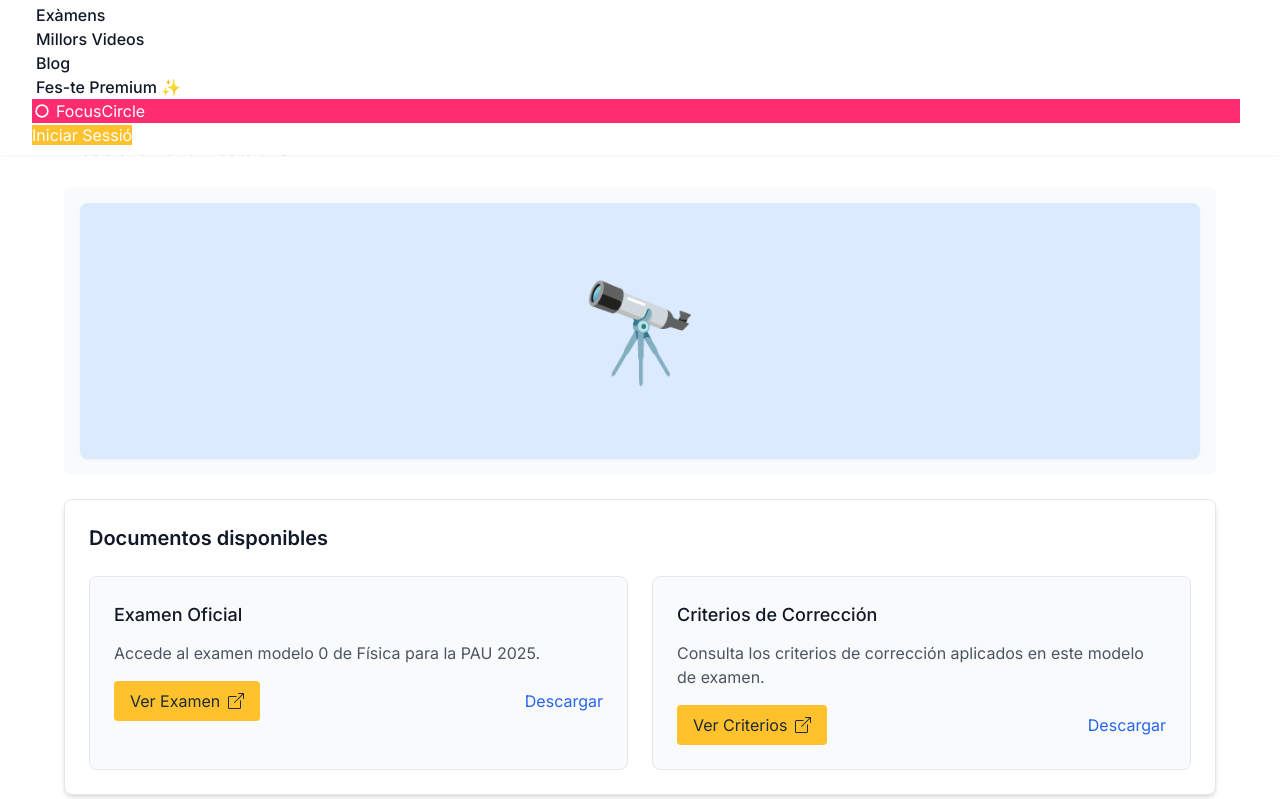
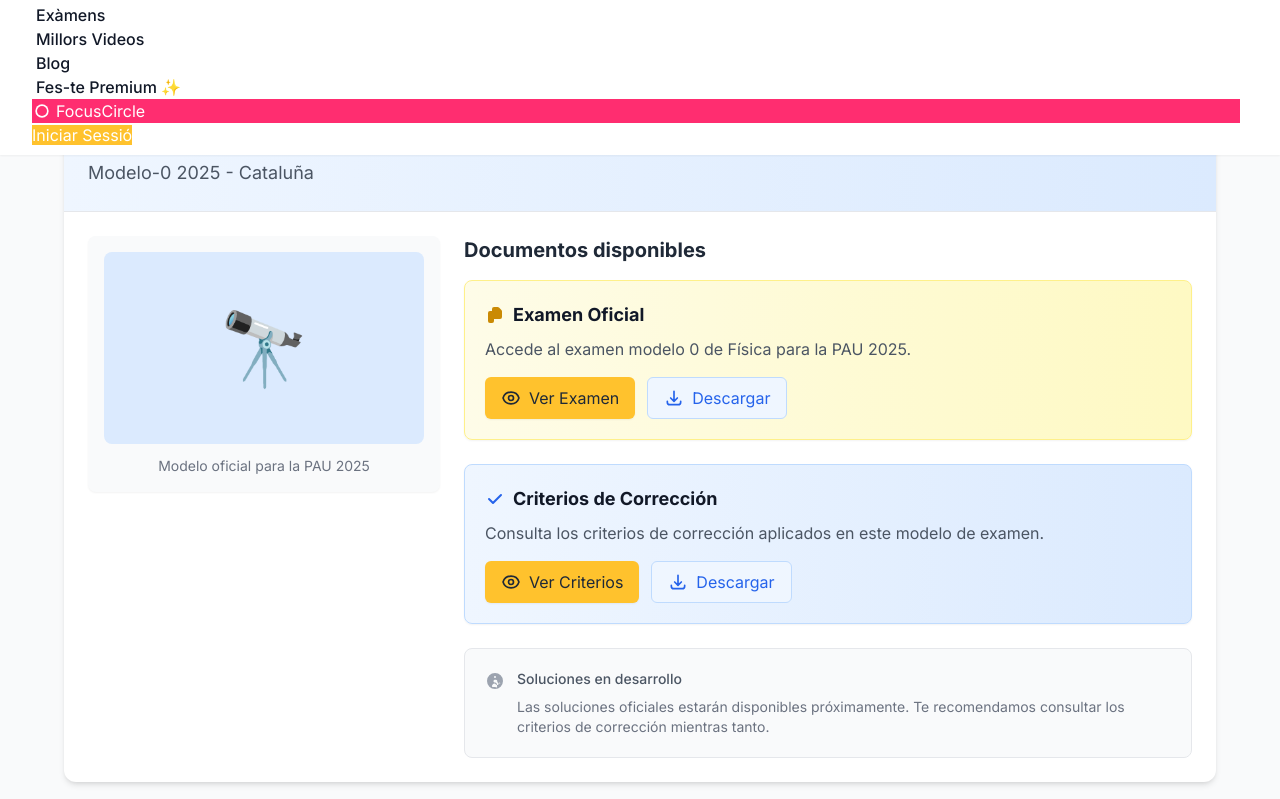
Before and after one commit to Ikerlopez13/selectivicat-clean, a Next.js app: page /examenes in a window 1280 px wide. Shown: the part 281-1080 px from the top of the page. Built offline with nearby package versions, Linux system fonts and the light colour scheme.

Commit message:
Rediseñar la página de exámenes con una interfaz moderna y mejor organizada

```diff
--- a/src/app/examenes/page.tsx
+++ b/src/app/examenes/page.tsx
@@ -1,6 +1,6 @@
 "use client";
 
-import { useState } from 'react';
+import React, { useState } from 'react';
 import NavbarMain from '@/components/NavbarMain';
 import FooterMain from '@/components/FooterMain';
 import { examenes, Examen, getExamenesByAsignatura } from '@/data/examenes';
@@ -64,126 +64,230 @@ export default function ExamenesPage() {
       </div>
 
       {/* Contenido principal */}
-      <div className="py-12 px-4 md:px-8 bg-white flex-grow">
+      <div className="py-12 px-4 md:px-8 bg-gray-50 flex-grow">
         <div className="container mx-auto max-w-6xl">
           {/* Examen destacado - Física Modelo 0 */}
-          <div className="mb-12">
-            <div className="flex flex-col md:flex-row md:justify-between md:items-center gap-4 mb-6">
+          <div className="bg-white rounded-xl shadow-md overflow-hidden mb-12">
+            <div className="bg-gradient-to-r from-blue-50 to-blue-100 p-6 border-b">
+              <div className="flex flex-col md:flex-row md:justify-between md:items-center gap-4">
                 <div>
-                <h2 className="text-3xl font-bold">{fisicaExamen.titulo}</h2>
+                  <h2 className="text-3xl font-bold text-gray-800">{fisicaExamen.titulo}</h2>
                   <p className="text-gray-600 text-lg">
                     {fisicaExamen.convocatoria.charAt(0).toUpperCase() + fisicaExamen.convocatoria.slice(1)} {fisicaExamen.año} - {fisicaExamen.comunidadAutonoma}
                   </p>
                 </div>
               </div>
+            </div>
 
-            {/* Vista previa del PDF */}
-            <div className="bg-gray-50 p-4 rounded-lg mb-6">
-              <div className="flex justify-center">
-                <div className="flex items-center justify-center w-full h-64 bg-blue-100 rounded-lg shadow-sm">
-                  <span className="text-8xl">🔭</span>
+            {/* Vista previa del PDF y documentos */}
+            <div className="p-6">
+              <div className="grid grid-cols-1 md:grid-cols-3 gap-6">
+                {/* Columna izquierda: Vista previa */}
+                <div className="md:col-span-1">
+                  <div className="bg-gray-50 p-4 rounded-lg shadow-sm mb-4">
+                    <div className="flex flex-col items-center">
+                      <div className="flex items-center justify-center w-full h-48 bg-blue-100 rounded-lg">
+                        <span className="text-7xl">🔭</span>
+                      </div>
+                      <p className="mt-3 text-sm text-gray-500 text-center">
+                        Modelo oficial para la PAU 2025
+                      </p>
                     </div>
                   </div>
                 </div>
 
-            {/* Enlaces a los PDFs */}
-            <div className="bg-white border border-gray-200 rounded-lg shadow-md overflow-hidden">
-              <div className="p-6">
-                <h3 className="text-xl font-semibold mb-6">Documentos disponibles</h3>
+                {/* Columna derecha: Documentos */}
+                <div className="md:col-span-2">
+                  <h3 className="text-xl font-bold mb-4 text-gray-800">Documentos disponibles</h3>
 
-                <div className="grid grid-cols-1 md:grid-cols-2 gap-6">
+                  <div className="space-y-6">
                     {/* Tarjeta del Examen */}
-                  <div className="bg-gray-50 p-6 rounded-lg border border-gray-200 hover:shadow-md transition-shadow">
-                    <h4 className="text-lg font-medium mb-3">Examen Oficial</h4>
+                    <div className="bg-gradient-to-r from-yellow-50 to-yellow-100 p-5 rounded-lg border border-yellow-200 shadow-sm">
+                      <h4 className="text-lg font-bold mb-2 flex items-center">
+                        <svg xmlns="http://www.w3.org/2000/svg" className="h-5 w-5 mr-2 text-yellow-600" viewBox="0 0 20 20" fill="currentColor">
+                          <path d="M9 2a2 2 0 00-2 2v8a2 2 0 002 2h6a2 2 0 002-2V6.414A2 2 0 0016.414 5L14 2.586A2 2 0 0012.586 2H9z" />
+                          <path d="M3 8a2 2 0 012-2h2a2 2 0 012 2v8a2 2 0 01-2 2H5a2 2 0 01-2-2V8z" />
+                        </svg>
+                        Examen Oficial
+                      </h4>
                       <p className="text-gray-600 mb-4">
                         Accede al examen modelo 0 de Física para la PAU 2025.
                       </p>
-                    <div className="flex justify-between items-center">
+                      <div className="flex flex-wrap gap-3">
                         <a
                           href={fisicaExamen.rutaExamen}
                           target="_blank"
                           rel="noopener noreferrer"
-                        className="bg-selectivi-yellow text-gray-800 px-4 py-2 rounded hover:bg-opacity-80 transition-colors flex items-center"
+                          className="bg-selectivi-yellow text-gray-800 px-4 py-2 rounded-md hover:bg-opacity-80 transition-colors flex items-center shadow-sm"
+                          onClick={(e) => {
+                            if (!fisicaExamen.isExternalUrl) {
+                              e.preventDefault();
+                              window.open(fisicaExamen.rutaExamen, '_blank');
+                            }
+                          }}
                         >
-                        <span className="mr-2">Ver Examen</span>
-                        <svg xmlns="http://www.w3.org/2000/svg" width="16" height="16" fill="currentColor" viewBox="0 0 16 16">
-                          <path fillRule="evenodd" d="M8.636 3.5a.5.5 0 0 0-.5-.5H1.5A1.5 1.5 0 0 0 0 4.5v10A1.5 1.5 0 0 0 1.5 16h10a1.5 1.5 0 0 0 1.5-1.5V7.864a.5.5 0 0 0-1 0V14.5a.5.5 0 0 1-.5.5h-10a.5.5 0 0 1-.5-.5v-10a.5.5 0 0 1 .5-.5h6.636a.5.5 0 0 0 .5-.5z"/>
-                          <path fillRule="evenodd" d="M16 .5a.5.5 0 0 0-.5-.5h-5a.5.5 0 0 0 0 1h3.793L6.146 9.146a.5.5 0 1 0 .708.708L15 1.707V5.5a.5.5 0 0 0 1 0v-5z"/>
+                          <svg xmlns="http://www.w3.org/2000/svg" className="h-5 w-5 mr-2" fill="none" viewBox="0 0 24 24" stroke="currentColor">
+                            <path strokeLinecap="round" strokeLinejoin="round" strokeWidth={2} d="M15 12a3 3 0 11-6 0 3 3 0 016 0z" />
+                            <path strokeLinecap="round" strokeLinejoin="round" strokeWidth={2} d="M2.458 12C3.732 7.943 7.523 5 12 5c4.478 0 8.268 2.943 9.542 7-1.274 4.057-5.064 7-9.542 7-4.477 0-8.268-2.943-9.542-7z" />
                           </svg>
+                          Ver Examen
                         </a>
                         <a
                           href={fisicaExamen.rutaExamen}
-                        download
-                        className="text-blue-600 hover:underline flex items-center"
+                          download="fisica_modelo0_pau2025.pdf"
+                          className="text-blue-600 bg-blue-50 hover:bg-blue-100 px-4 py-2 rounded-md transition-colors flex items-center border border-blue-200"
+                          onClick={(e) => {
+                            if (!fisicaExamen.isExternalUrl) {
+                              const link = document.createElement('a');
+                              link.href = fisicaExamen.rutaExamen;
+                              link.download = "fisica_modelo0_pau2025.pdf";
+                              document.body.appendChild(link);
+                              link.click();
+                              document.body.removeChild(link);
+                              e.preventDefault();
+                            }
+                          }}
                         >
+                          <svg xmlns="http://www.w3.org/2000/svg" className="h-5 w-5 mr-2" fill="none" viewBox="0 0 24 24" stroke="currentColor">
+                            <path strokeLinecap="round" strokeLinejoin="round" strokeWidth={2} d="M4 16v1a3 3 0 003 3h10a3 3 0 003-3v-1m-4-4l-4 4m0 0l-4-4m4 4V4" />
+                          </svg>
                           Descargar
                         </a>
                       </div>
                     </div>
 
-                  {/* Tarjeta de la Solución (solo si hay solución disponible) */}
-                  {fisicaExamen.rutaSolucion && fisicaExamen.rutaSolucion !== "" && (
-                    <div className="bg-gray-50 p-6 rounded-lg border border-gray-200 hover:shadow-md transition-shadow">
-                      <h4 className="text-lg font-medium mb-3">Solución Oficial</h4>
+                    {/* Tarjeta de los Criterios de Corrección (solo si hay disponibles) */}
+                    {fisicaExamen.rutaCorreccion && fisicaExamen.rutaCorreccion !== "" && (
+                      <div className="bg-gradient-to-r from-blue-50 to-blue-100 p-5 rounded-lg border border-blue-200 shadow-sm">
+                        <h4 className="text-lg font-bold mb-2 flex items-center">
+                          <svg xmlns="http://www.w3.org/2000/svg" className="h-5 w-5 mr-2 text-blue-600" viewBox="0 0 20 20" fill="currentColor">
+                            <path fillRule="evenodd" d="M16.707 5.293a1 1 0 010 1.414l-8 8a1 1 0 01-1.414 0l-4-4a1 1 0 011.414-1.414L8 12.586l7.293-7.293a1 1 0 011.414 0z" clipRule="evenodd" />
+                          </svg>
+                          Criterios de Corrección
+                        </h4>
                         <p className="text-gray-600 mb-4">
-                        Accede a la solución oficial del examen para comprobar tus respuestas.
+                          Consulta los criterios de corrección aplicados en este modelo de examen.
                         </p>
-                      <div className="flex justify-between items-center">
+                        <div className="flex flex-wrap gap-3">
                           <a
-                          href={fisicaExamen.rutaSolucion}
+                            href={fisicaExamen.rutaCorreccion}
                             target="_blank"
                             rel="noopener noreferrer"
-                          className="bg-selectivi-yellow text-gray-800 px-4 py-2 rounded hover:bg-opacity-80 transition-colors flex items-center"
+                            className="bg-selectivi-yellow text-gray-800 px-4 py-2 rounded-md hover:bg-opacity-80 transition-colors flex items-center shadow-sm"
+                            onClick={(e) => {
+                              if (!fisicaExamen.isExternalUrl && fisicaExamen.rutaCorreccion) {
+                                e.preventDefault();
+                                window.open(fisicaExamen.rutaCorreccion, '_blank');
+                              }
+                            }}
                           >
-                          <span className="mr-2">Ver Solución</span>
-                          <svg xmlns="http://www.w3.org/2000/svg" width="16" height="16" fill="currentColor" viewBox="0 0 16 16">
-                            <path fillRule="evenodd" d="M8.636 3.5a.5.5 0 0 0-.5-.5H1.5A1.5 1.5 0 0 0 0 4.5v10A1.5 1.5 0 0 0 1.5 16h10a1.5 1.5 0 0 0 1.5-1.5V7.864a.5.5 0 0 0-1 0V14.5a.5.5 0 0 1-.5.5h-10a.5.5 0 0 1-.5-.5v-10a.5.5 0 0 1 .5-.5h6.636a.5.5 0 0 0 .5-.5z"/>
-                            <path fillRule="evenodd" d="M16 .5a.5.5 0 0 0-.5-.5h-5a.5.5 0 0 0 0 1h3.793L6.146 9.146a.5.5 0 1 0 .708.708L15 1.707V5.5a.5.5 0 0 0 1 0v-5z"/>
+                            <svg xmlns="http://www.w3.org/2000/svg" className="h-5 w-5 mr-2" fill="none" viewBox="0 0 24 24" stroke="currentColor">
+                              <path strokeLinecap="round" strokeLinejoin="round" strokeWidth={2} d="M15 12a3 3 0 11-6 0 3 3 0 016 0z" />
+                              <path strokeLinecap="round" strokeLinejoin="round" strokeWidth={2} d="M2.458 12C3.732 7.943 7.523 5 12 5c4.478 0 8.268 2.943 9.542 7-1.274 4.057-5.064 7-9.542 7-4.477 0-8.268-2.943-9.542-7z" />
                             </svg>
+                            Ver Criterios
                           </a>
                           <a
-                          href={fisicaExamen.rutaSolucion}
-                          download
-                          className="text-blue-600 hover:underline flex items-center"
+                            href={fisicaExamen.rutaCorreccion}
+                            download="fisica_modelo0_pau2025_criterios.pdf"
+                            className="text-blue-600 bg-blue-50 hover:bg-blue-100 px-4 py-2 rounded-md transition-colors flex items-center border border-blue-200"
+                            onClick={(e) => {
+                              if (!fisicaExamen.isExternalUrl && fisicaExamen.rutaCorreccion) {
+                                const link = document.createElement('a');
+                                link.href = fisicaExamen.rutaCorreccion;
+                                link.download = "fisica_modelo0_pau2025_criterios.pdf";
+                                document.body.appendChild(link);
+                                link.click();
+                                document.body.removeChild(link);
+                                e.preventDefault();
+                              }
+                            }}
                           >
+                            <svg xmlns="http://www.w3.org/2000/svg" className="h-5 w-5 mr-2" fill="none" viewBox="0 0 24 24" stroke="currentColor">
+                              <path strokeLinecap="round" strokeLinejoin="round" strokeWidth={2} d="M4 16v1a3 3 0 003 3h10a3 3 0 003-3v-1m-4-4l-4 4m0 0l-4-4m4 4V4" />
+                            </svg>
                             Descargar
                           </a>
                         </div>
                       </div>
                     )}
 
-                  {/* Tarjeta de la Corrección (siempre incluida, puede ser próximamente) */}
-                  <div className="bg-gray-50 p-6 rounded-lg border border-gray-200 hover:shadow-md transition-shadow">
-                    <h4 className="text-lg font-medium mb-3">Criterios de Corrección</h4>
+                    {/* Tarjeta de Solución (oculta ya que no hay solución disponible) */}
+                    {fisicaExamen.rutaSolucion && fisicaExamen.rutaSolucion !== "" && (
+                      <div className="bg-gradient-to-r from-green-50 to-green-100 p-5 rounded-lg border border-green-200 shadow-sm">
+                        <h4 className="text-lg font-bold mb-2 flex items-center">
+                          <svg xmlns="http://www.w3.org/2000/svg" className="h-5 w-5 mr-2 text-green-600" viewBox="0 0 20 20" fill="currentColor">
+                            <path fillRule="evenodd" d="M10 18a8 8 0 100-16 8 8 0 000 16zm3.707-9.293a1 1 0 00-1.414-1.414L9 10.586 7.707 9.293a1 1 0 00-1.414 1.414l2 2a1 1 0 001.414 0l4-4z" clipRule="evenodd" />
+                          </svg>
+                          Solución Oficial
+                        </h4>
                         <p className="text-gray-600 mb-4">
-                      Consulta los criterios de corrección aplicados en este modelo de examen.
+                          Accede a la solución oficial del examen para comprobar tus respuestas.
                         </p>
-                    <div className="flex justify-between items-center">
-                      {fisicaExamen.rutaCorreccion ? (
-                        <>
+                        <div className="flex flex-wrap gap-3">
                           <a
-                            href={fisicaExamen.rutaCorreccion}
+                            href={fisicaExamen.rutaSolucion}
                             target="_blank"
                             rel="noopener noreferrer"
-                            className="bg-selectivi-yellow text-gray-800 px-4 py-2 rounded hover:bg-opacity-80 transition-colors flex items-center"
+                            className="bg-selectivi-yellow text-gray-800 px-4 py-2 rounded-md hover:bg-opacity-80 transition-colors flex items-center shadow-sm"
+                            onClick={(e) => {
+                              if (!fisicaExamen.isExternalUrl && fisicaExamen.rutaSolucion) {
+                                e.preventDefault();
+                                window.open(fisicaExamen.rutaSolucion, '_blank');
+                              }
+                            }}
                           >
-                            <span className="mr-2">Ver Criterios</span>
-                            <svg xmlns="http://www.w3.org/2000/svg" width="16" height="16" fill="currentColor" viewBox="0 0 16 16">
-                              <path fillRule="evenodd" d="M8.636 3.5a.5.5 0 0 0-.5-.5H1.5A1.5 1.5 0 0 0 0 4.5v10A1.5 1.5 0 0 0 1.5 16h10a1.5 1.5 0 0 0 1.5-1.5V7.864a.5.5 0 0 0-1 0V14.5a.5.5 0 0 1-.5.5h-10a.5.5 0 0 1-.5-.5v-10a.5.5 0 0 1 .5-.5h6.636a.5.5 0 0 0 .5-.5z"/>
-                              <path fillRule="evenodd" d="M16 .5a.5.5 0 0 0-.5-.5h-5a.5.5 0 0 0 0 1h3.793L6.146 9.146a.5.5 0 1 0 .708.708L15 1.707V5.5a.5.5 0 0 0 1 0v-5z"/>
+                            <svg xmlns="http://www.w3.org/2000/svg" className="h-5 w-5 mr-2" fill="none" viewBox="0 0 24 24" stroke="currentColor">
+                              <path strokeLinecap="round" strokeLinejoin="round" strokeWidth={2} d="M15 12a3 3 0 11-6 0 3 3 0 016 0z" />
+                              <path strokeLinecap="round" strokeLinejoin="round" strokeWidth={2} d="M2.458 12C3.732 7.943 7.523 5 12 5c4.478 0 8.268 2.943 9.542 7-1.274 4.057-5.064 7-9.542 7-4.477 0-8.268-2.943-9.542-7z" />
                             </svg>
+                            Ver Solución
                           </a>
                           <a
-                            href={fisicaExamen.rutaCorreccion}
-                            download
-                            className="text-blue-600 hover:underline flex items-center"
+                            href={fisicaExamen.rutaSolucion}
+                            download="fisica_modelo0_pau2025_solucion.pdf"
+                            className="text-blue-600 bg-blue-50 hover:bg-blue-100 px-4 py-2 rounded-md transition-colors flex items-center border border-blue-200"
+                            onClick={(e) => {
+                              if (!fisicaExamen.isExternalUrl && fisicaExamen.rutaSolucion) {
+                                const link = document.createElement('a');
+                                link.href = fisicaExamen.rutaSolucion;
+                                link.download = "fisica_modelo0_pau2025_solucion.pdf";
+                                document.body.appendChild(link);
+                                link.click();
+                                document.body.removeChild(link);
+                                e.preventDefault();
+                              }
+                            }}
                           >
+                            <svg xmlns="http://www.w3.org/2000/svg" className="h-5 w-5 mr-2" fill="none" viewBox="0 0 24 24" stroke="currentColor">
+                              <path strokeLinecap="round" strokeLinejoin="round" strokeWidth={2} d="M4 16v1a3 3 0 003 3h10a3 3 0 003-3v-1m-4-4l-4 4m0 0l-4-4m4 4V4" />
+                            </svg>
                             Descargar
                           </a>
-                        </>
-                      ) : (
-                        <span className="text-gray-500 italic">Próximamente</span>
+                        </div>
+                      </div>
                     )}
+
+                    {/* Mensaje sobre disponibilidad futura */}
+                    {!fisicaExamen.rutaSolucion || fisicaExamen.rutaSolucion === "" ? (
+                      <div className="bg-gray-50 p-5 rounded-lg border border-gray-200">
+                        <div className="flex items-start">
+                          <div className="flex-shrink-0 pt-0.5">
+                            <svg xmlns="http://www.w3.org/2000/svg" className="h-5 w-5 text-gray-400" viewBox="0 0 20 20" fill="currentColor">
+                              <path fillRule="evenodd" d="M18 10a8 8 0 11-16 0 8 8 0 0116 0zm-7-4a1 1 0 11-2 0 1 1 0 012 0zM9.382 16h1.236a.75.75 0 001.476-.246c-.01-3.5-.748-4.236-2.394-4.236h-.059a1.147 1.147 0 01-1.059-.736 1.483 1.483 0 01.059-1.225 1.12 1.12 0 011-.736h.117c1.92 0 2.473.456 2.473 1.472 0 .41.167.799.462 1.086l.61.713c.372.428.975.562 1.396.3l.715-.215A.75.75 0 1013.5 13.5a.704.704 0 01-.4.215l-.712.214a.748.748 0 01-.436 0l-.712-.214a.74.74 0 01-.337-.214.69.69 0 01-.163-.245 1.5 1.5 0 00-1.35-.738c-.652 0-1.2.32-1.534.787l-.66.925c-.193.27-.273.61-.223.95.054.343.243.655.523.874z" clipRule="evenodd" />
+                            </svg>
+                          </div>
+                          <div className="ml-3">
+                            <h3 className="text-sm font-medium text-gray-600">Soluciones en desarrollo</h3>
+                            <div className="mt-2 text-sm text-gray-500">
+                              <p>
+                                Las soluciones oficiales estarán disponibles próximamente. Te recomendamos consultar los criterios de corrección mientras tanto.
+                              </p>
+                            </div>
+                          </div>
+                        </div>
+                      </div>
+                    ) : null}
                   </div>
                 </div>
               </div>
@@ -205,7 +309,6 @@ export default function ExamenesPage() {
               Puedes acceder al examen utilizando los enlaces proporcionados.
               El documento se abrirá en una nueva pestaña para facilitar su visualización.
             </p>
-            </div>
           </div>
 
           {/* Sección de Asignaturas - Para mostrar todas las asignaturas disponibles */}
```
Lines whose indentation alone changed are shown as unchanged.
